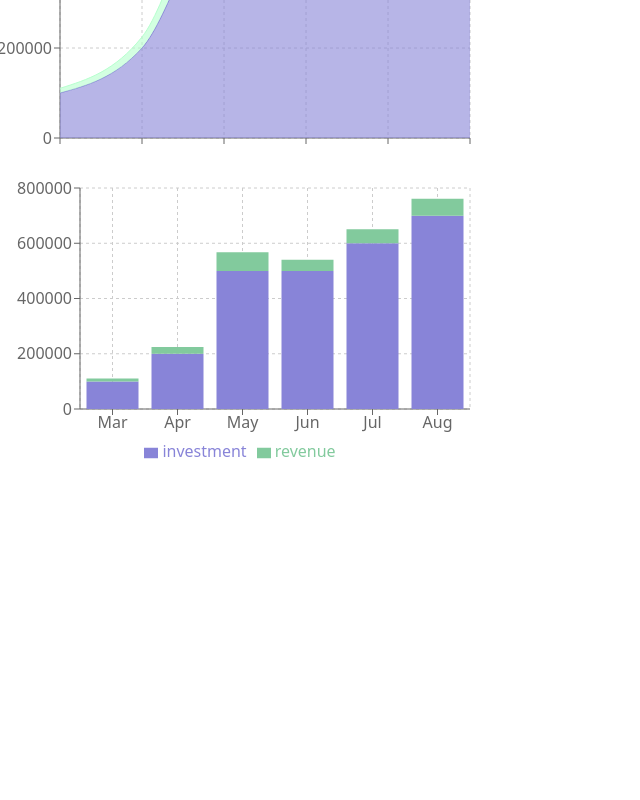
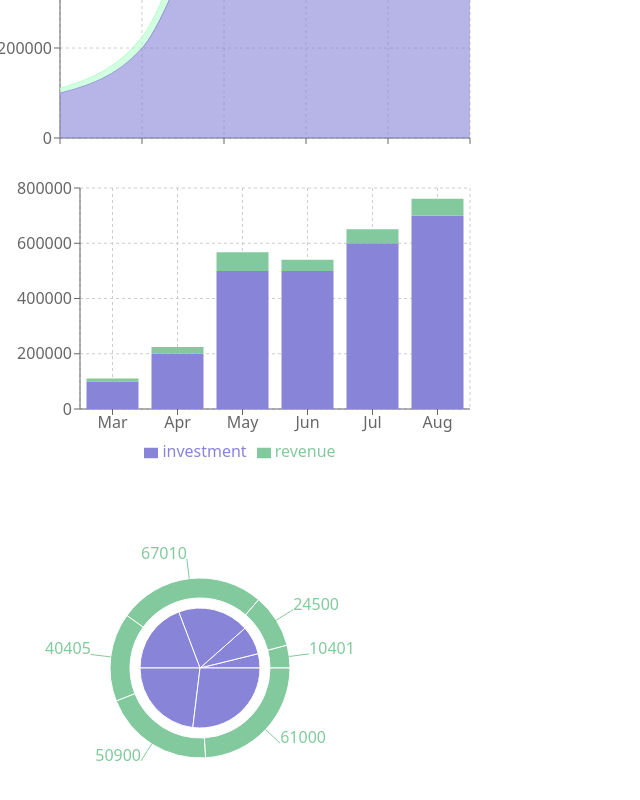
Before and after one commit to asaduzzaman599/product-analysis-website, a React (Create React App) app: page /dashboard in a window 1280 px wide. Shown: the part 616-1416 px from the top of the page, without its empty margins (0-640 px from the left). Before the commit the page ends 1084 px from the top, so only its background shows below. Built offline with nearby package versions, Linux system fonts and the light colour scheme.

Commit message:
pie chart added

```diff
--- a/src/Components/Dashboard/Dashboard.js
+++ b/src/Components/Dashboard/Dashboard.js
@@ -2,6 +2,7 @@ import React, { useEffect, useState } from 'react';
 import AreaChartComponent from '../AreaChartComponent/AreaChartComponent';
 import BarChartComponent from '../BarChartComponent/BarChartComponent';
 import LineChartComponent from '../LineChartComponent/LineChartComponent';
+import PieChartComponent from '../PieChartComponent/PieChartComponent';
 
 const Dashboard = () => {
     const [chartData,setChartData] = useState([]);
@@ -18,6 +19,7 @@ const Dashboard = () => {
                  <LineChartComponent data={chartData}></LineChartComponent>
                  <AreaChartComponent data={chartData}></AreaChartComponent>
                  <BarChartComponent data={chartData}></BarChartComponent>
+                 <PieChartComponent data={chartData}></PieChartComponent>
 
             </div>
         </div>
--- /dev/null
+++ b/src/Components/PieChartComponent/PieChartComponent.js
@@ -0,0 +1,17 @@
+import React from 'react';
+import { Legend, Pie, PieChart, Tooltip } from 'recharts';
+
+const PieChartComponent = ({data}) => {
+    return (
+        <div width="100%" height="100%">
+        <PieChart width={400} height={400}>
+
+          <Tooltip />
+          <Pie data={data} dataKey="investment" cx="50%" cy="50%" outerRadius={60} fill="#8884d8" />
+          <Pie data={data} dataKey="revenue" cx="50%" cy="50%" innerRadius={70} outerRadius={90} fill="#82ca9d" label />
+        </PieChart>
+      </div>
+    );
+};
+
+export default PieChartComponent;
```
